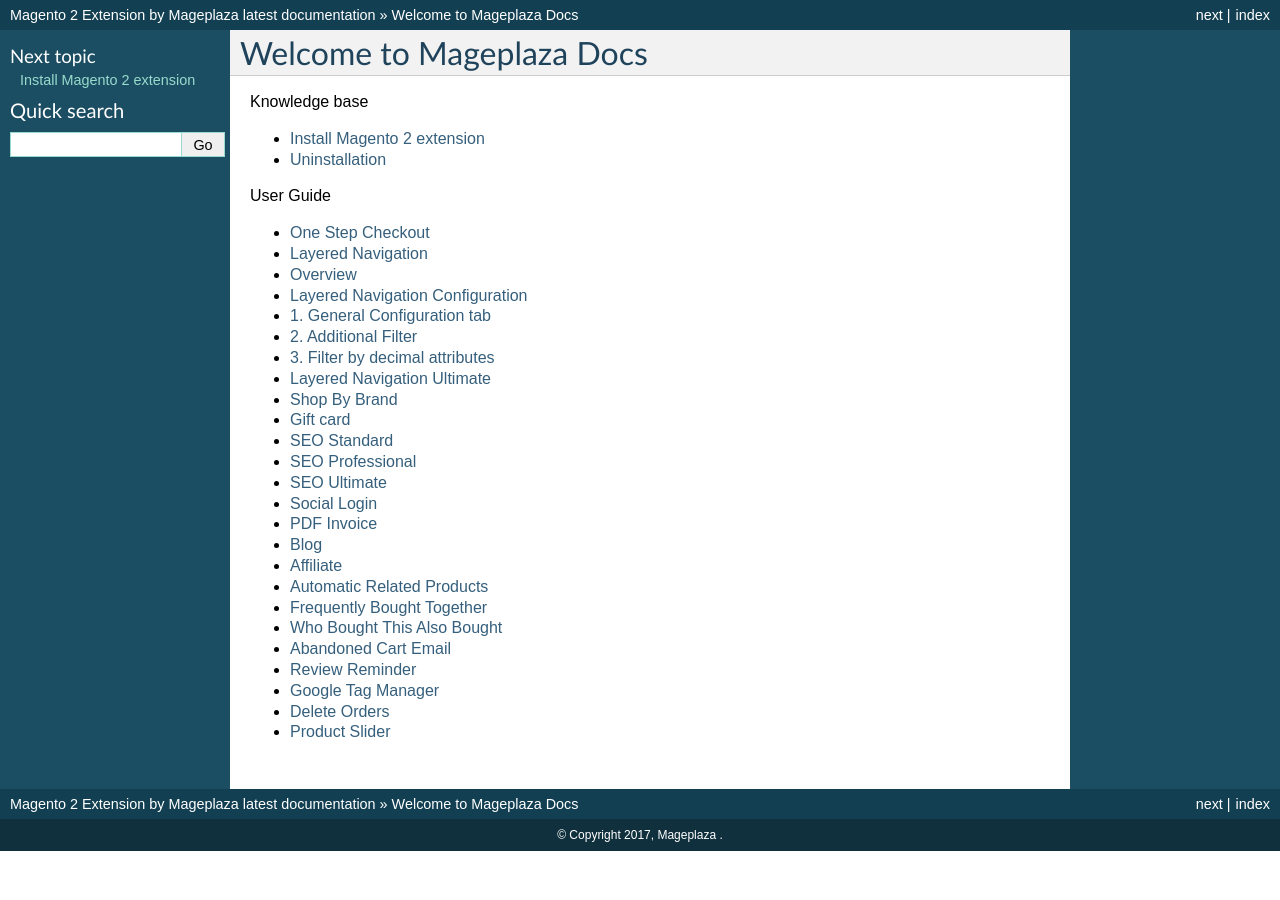
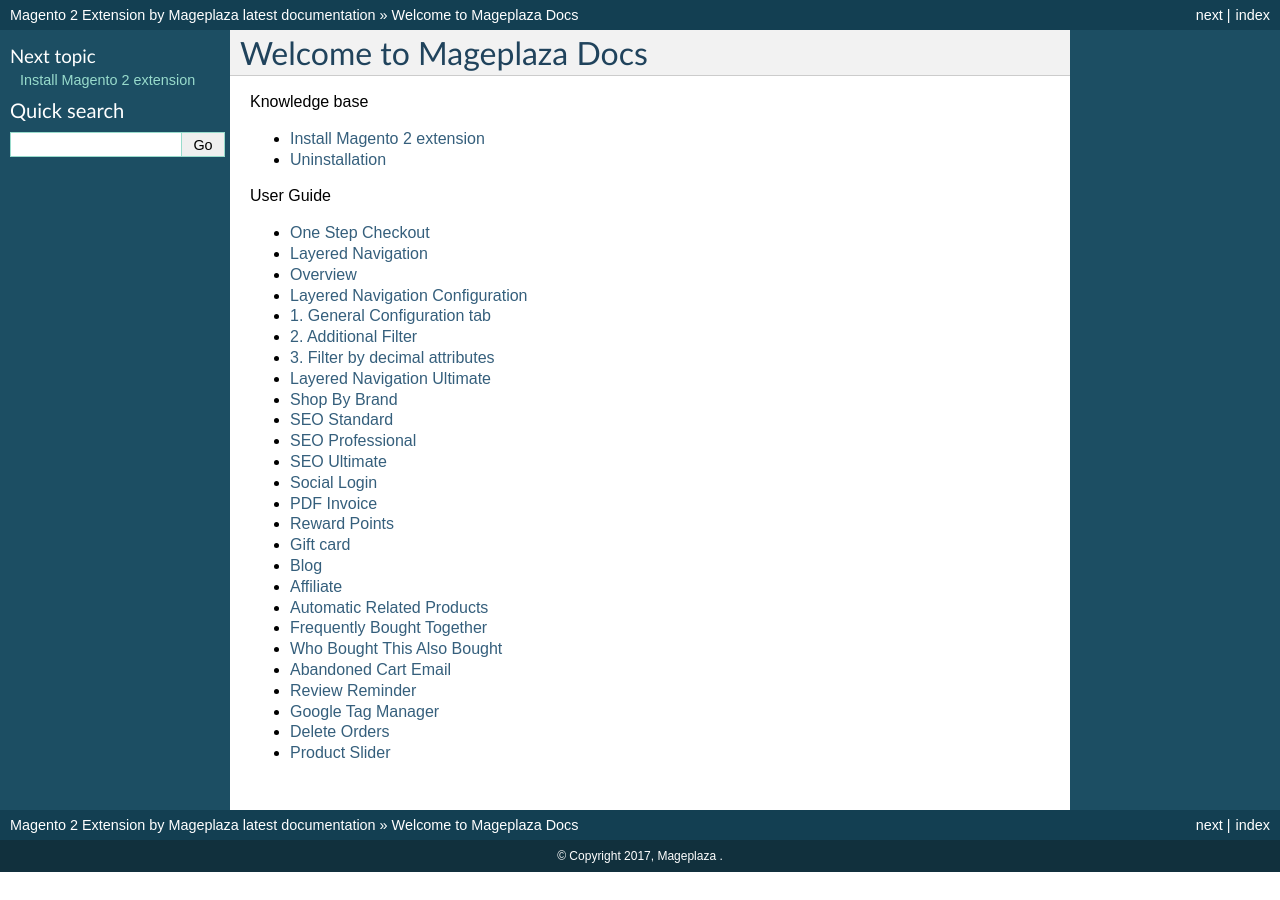
Before and after one commit to magepages/mpdocs, a Sphinx documentation site: the page built from docs/index.rst, in a window 1280 px wide. Built offline with Sphinx 7.4.7, drawn with Linux system fonts in a browser that asks for light colours; pages that are not in the unit, such as notebooks, are missing from menus.

Commit message:
Update index.rst

```diff
--- a/docs/index.rst
+++ b/docs/index.rst
@@ -23,12 +23,13 @@
    layered-navigation-pro/index
    layered-navigation-ultimate/index
    shop-by-brand-m2/index
-   gift-card/index
    seo-m2/index
    seo-pro/index
    seo-ultimate/index
    social-login-m2/index
    pdf-invoice-m2/index
+   reward-points/index
+   gift-card/index
    blog-m2/index
    smtp/index
    affiliate-m2/index
```
